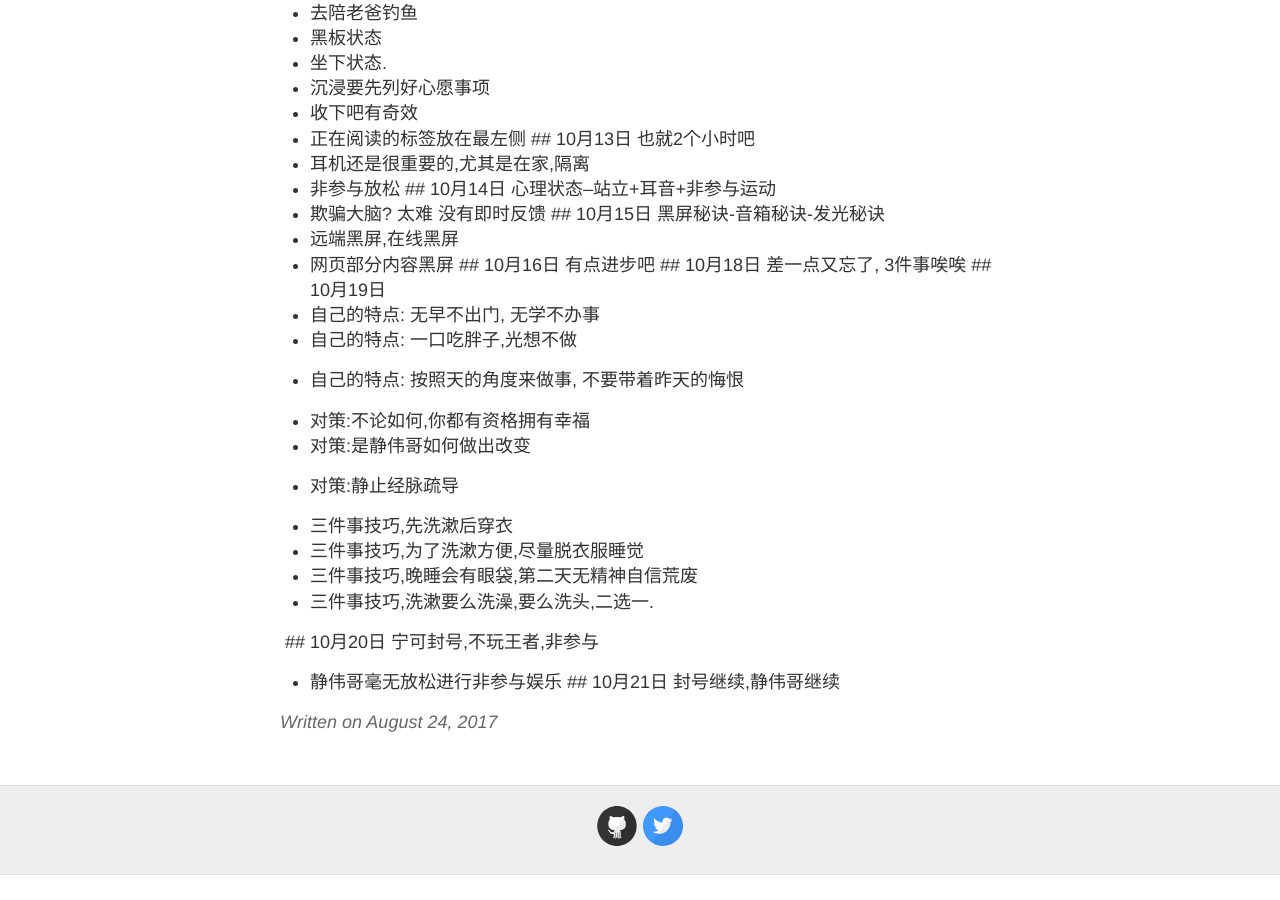
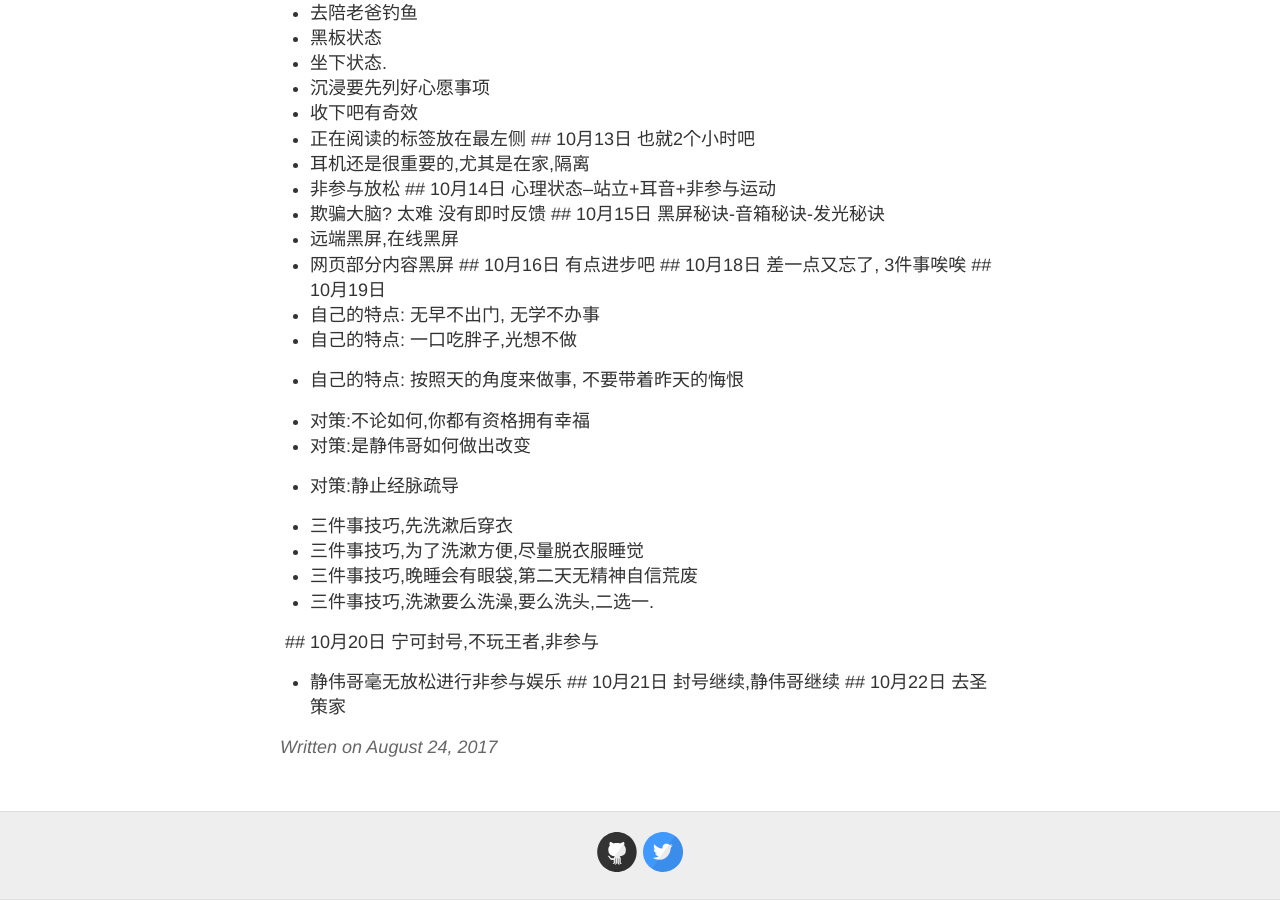
Before and after one commit to evelol/zzx_blog, a Jekyll site: the page built from _posts/2017-08-24-Ok.md, in a window 1280 px wide and 900 px high, scrolled down 5132 px. Built offline with Jekyll 4.4.1, drawn with Linux system fonts in a browser that asks for light colours; our own code applies the rules of GitHub Pages for plain Markdown files; before the commit the page ends 6007 px from its top, so only the background shows below that.

Commit message:
Update 2017-08-24-Ok.md

```diff
--- a/_posts/2017-08-24-Ok.md
+++ b/_posts/2017-08-24-Ok.md
@@ -160,3 +160,4 @@ q## 24日,昨天搞了搞linux，用了下deepin
  ## 10月20日 宁可封号,不玩王者,非参与
  - 静伟哥毫无放松进行非参与娱乐
  ## 10月21日 封号继续,静伟哥继续
+ ## 10月22日 去圣策家
```
